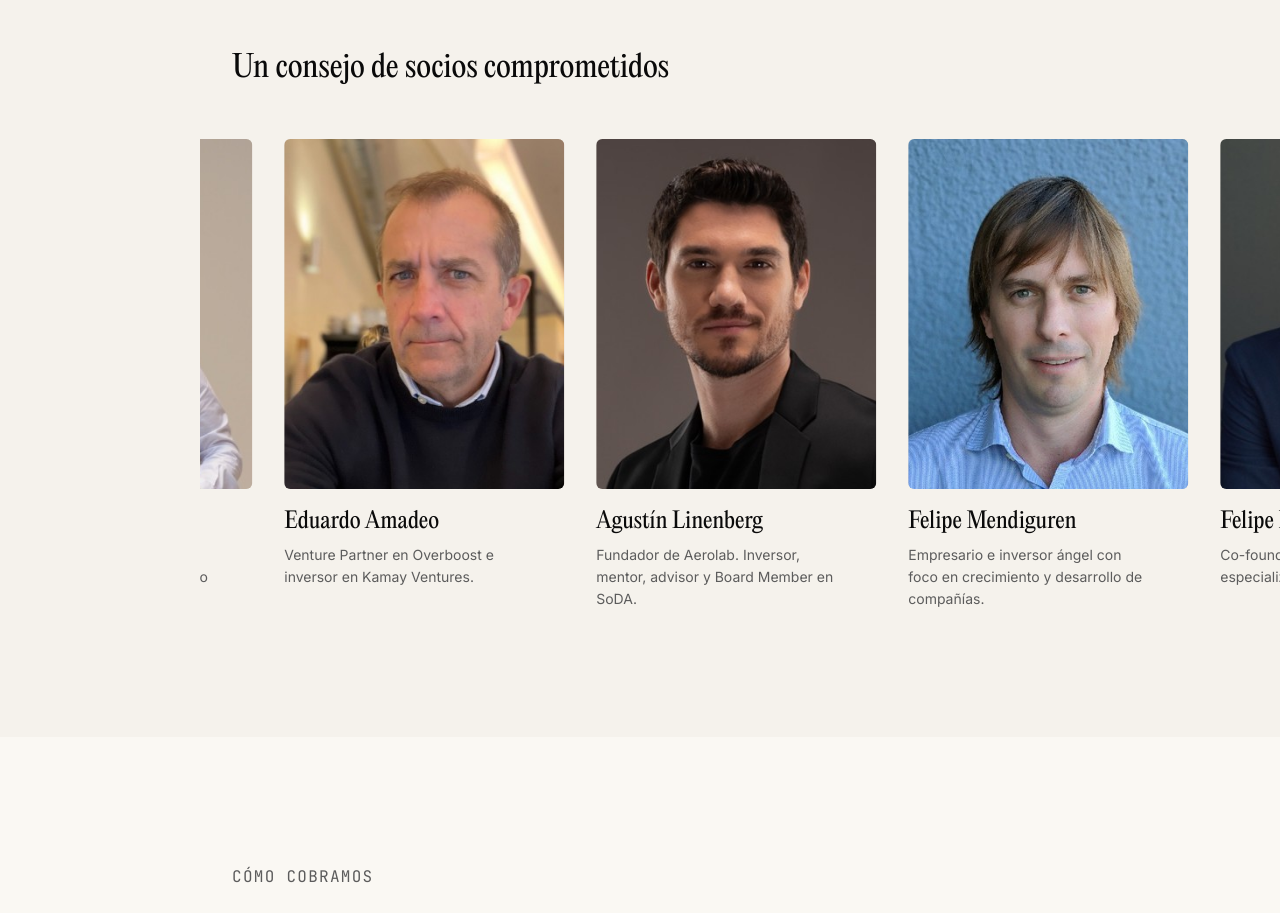
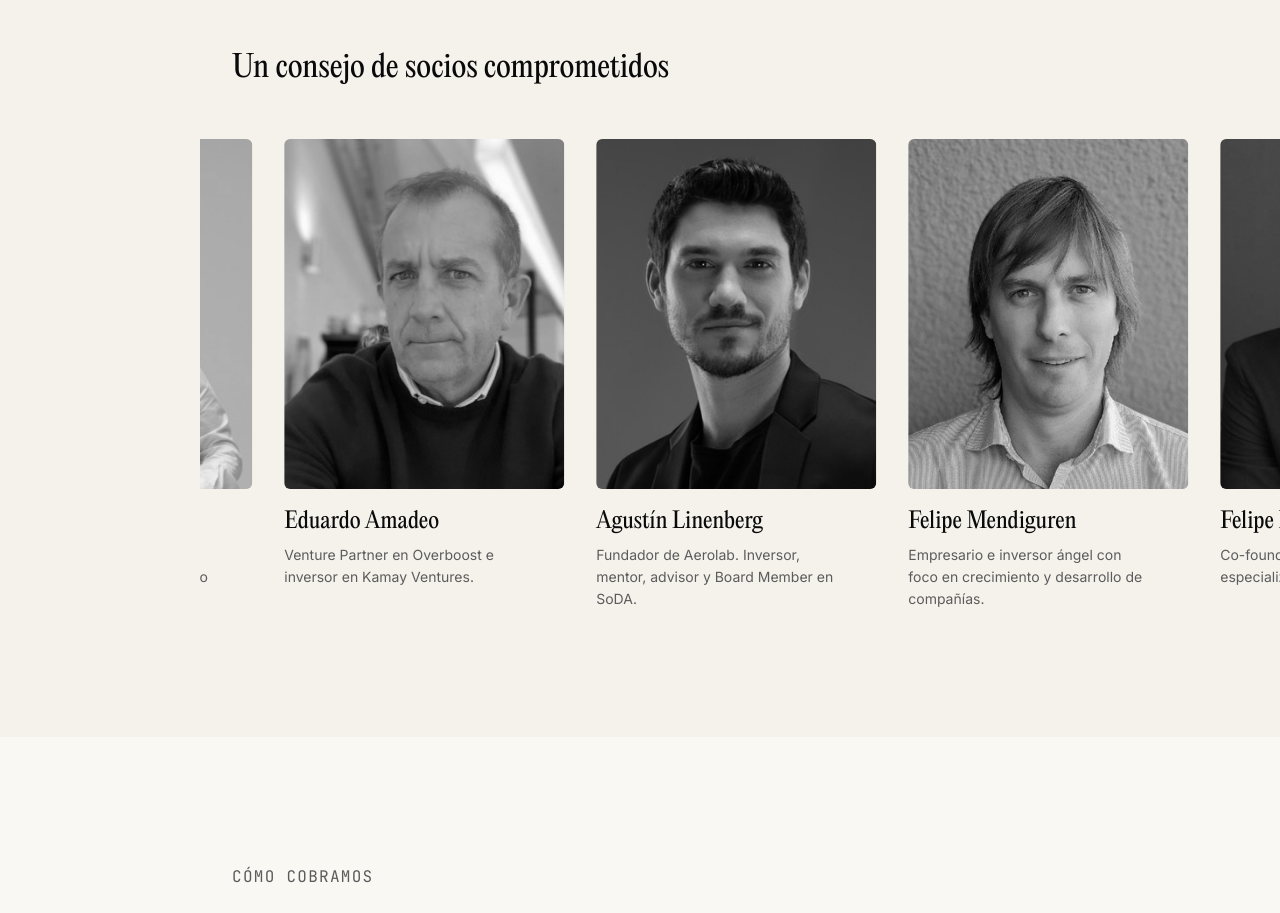
Before and after one commit to dami-novolabs/landingb2b, a Next.js app: page / in a window 1280 px wide. Shown: the part 5120-6033 px from the top of the page. Built offline with nearby package versions, Linux system fonts and the light colour scheme.

Commit message:
feat: add grayscale hover effect to advisor cards
Added transition effect to advisor card image on hover.

Co-authored-by: Dami <102418453+dami-novolabs@users.noreply.github.com>

```diff
--- a/src/components/landing/Ecosystem.tsx
+++ b/src/components/landing/Ecosystem.tsx
@@ -68,15 +68,14 @@ const DURATION_S = 4 * ADVISORS.length;
 
 function AdvisorCard({ advisor }: { advisor: typeof ADVISORS[number] }) {
   return (
-    <div className="flex-shrink-0" style={{ width: CARD_WIDTH }}>
+    <div className="group flex-shrink-0" style={{ width: CARD_WIDTH }}>
       <div className="relative aspect-[4/5] w-full overflow-hidden rounded-md bg-novo-line">
         <Image
           src={advisor.image}
           alt={advisor.name}
           fill
-          className="object-cover"
+          className="object-cover grayscale transition-[filter] duration-500 ease-out group-hover:grayscale-0"
           sizes="280px"
-          // Image falls back to the bg-novo-line placeholder on error automatically
         />
       </div>
       <h4 className="mt-5 font-display text-[22px] leading-tight text-novo-black">
```
